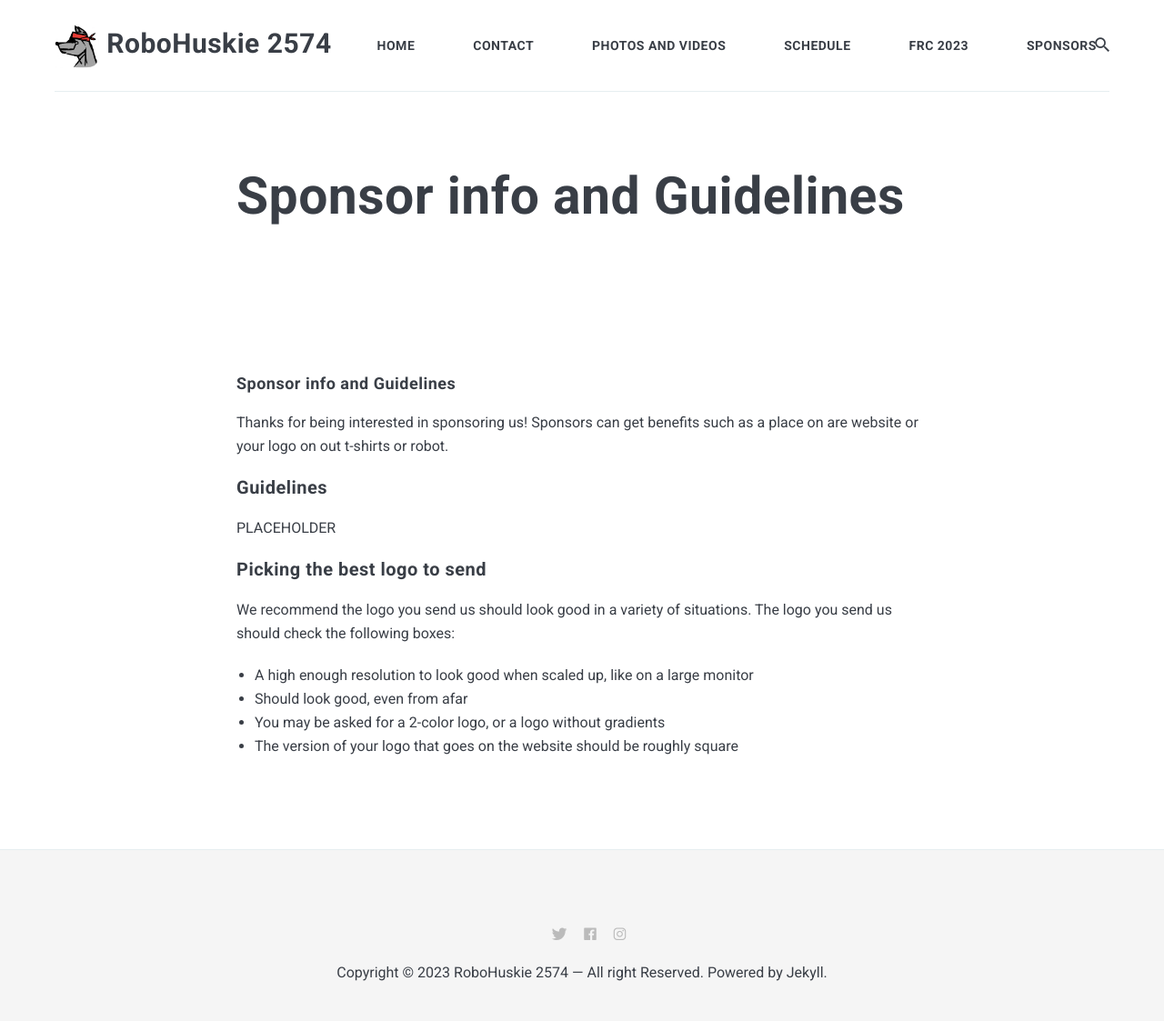
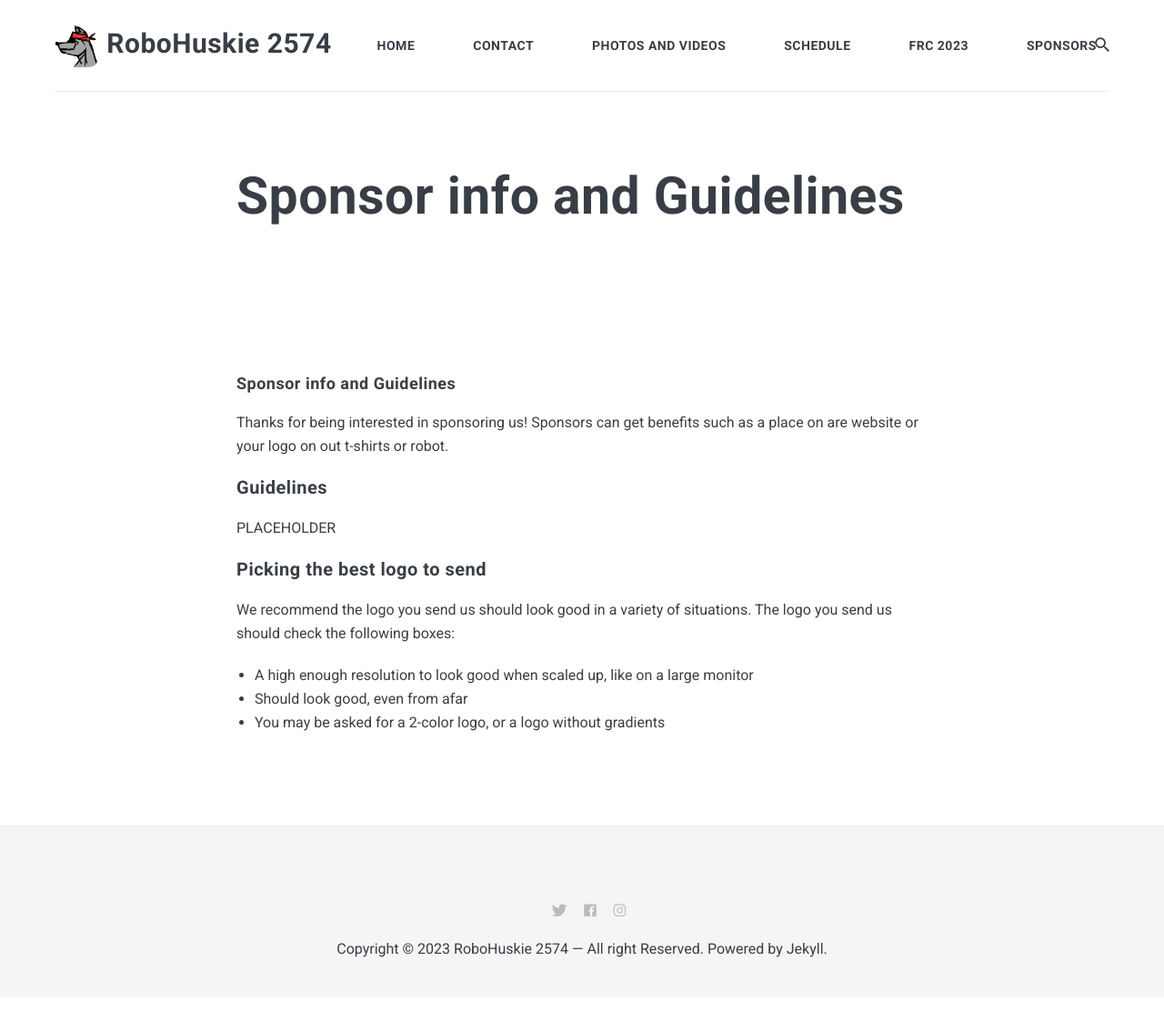
Before and after one commit to Robohuskie2574/Robohuskie2574.github.io, a Jekyll site: the page built from _pages/sinfo.md, in a window 1280 px wide. Shown: the whole page at 91% size. Built offline with Jekyll 4.4.1, drawn with Linux system fonts in a browser that asks for light colours; nearby versions of some CDN libraries; after the commit the page ends 1097 px from its top, so only the background shows below that.

Commit message:
Update sinfo.md

```diff
--- a/_pages/sinfo.md
+++ b/_pages/sinfo.md
@@ -16,5 +16,4 @@ We recommend the logo you send us should look good in a variety of situations. T
   <li>A high enough resolution to look good when scaled up, like on a large monitor</li>
   <li>Should look good, even from afar</li>
   <li>You may be asked for a 2-color logo, or a logo without gradients</li>
-  <li>The version of your logo that goes on the website should be roughly square</li>
 </ul>
```
